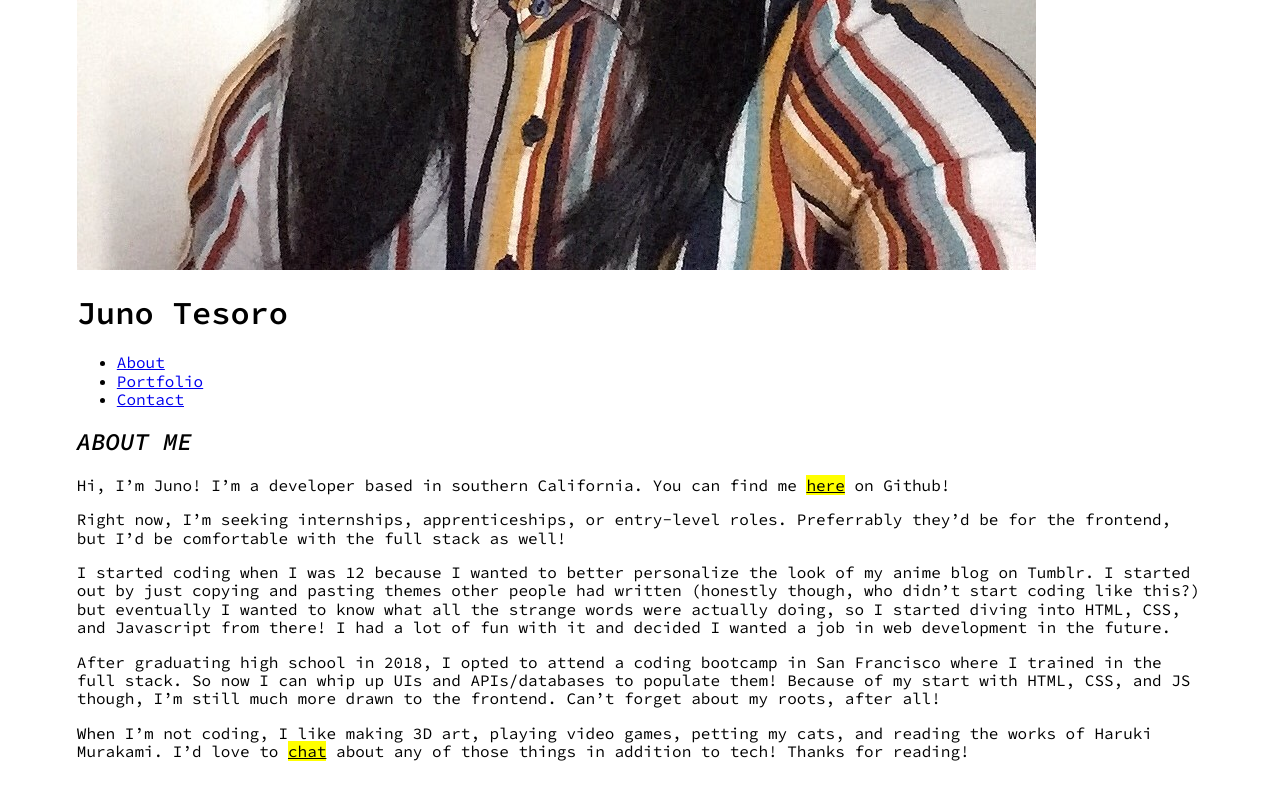
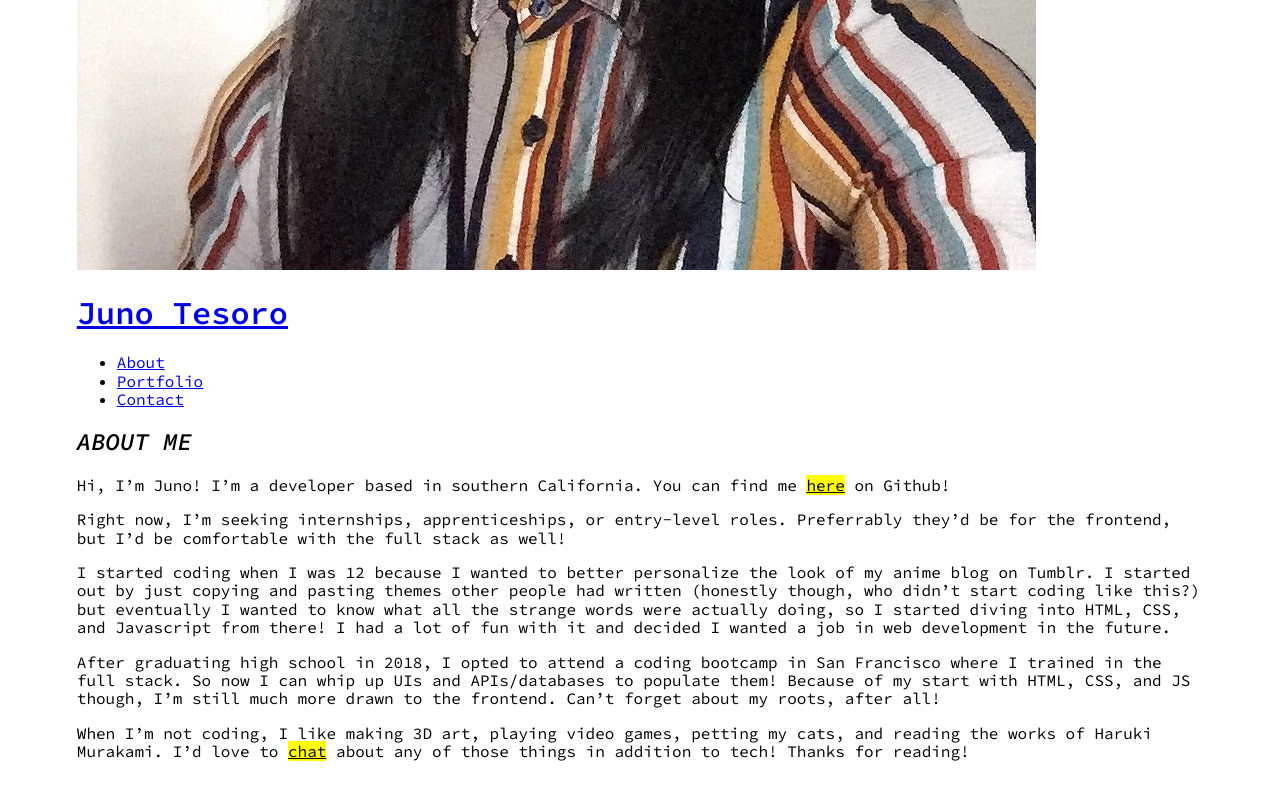
Before and after one commit to jmtes/jmtes.github.io, a Next.js app: page /about in a window 1280 px wide. Shown: the part 740-1540 px from the top of the page. Built offline with nearby package versions, Linux system fonts and the light colour scheme.

Commit message:
Make sidebar title link to index

```diff
--- a/components/layout.tsx
+++ b/components/layout.tsx
@@ -30,7 +30,11 @@ const Layout = ({
           alt='A picture of me'
           className='sidebar__img'
         />
-        <h1 className='sidebar__title'>Juno Tesoro</h1>
+        <h1 className='sidebar__title'>
+          <Link href='/'>
+            <a>Juno Tesoro</a>
+          </Link>
+        </h1>
         <nav className='sidebar__nav'>
           <ul>
             <li>
@@ -52,7 +56,7 @@ const Layout = ({
         </nav>
       </div>
     )}
-    <main>{children}</main>
+    <main className={home && 'index'}>{children}</main>
   </div>
 );
 
```
